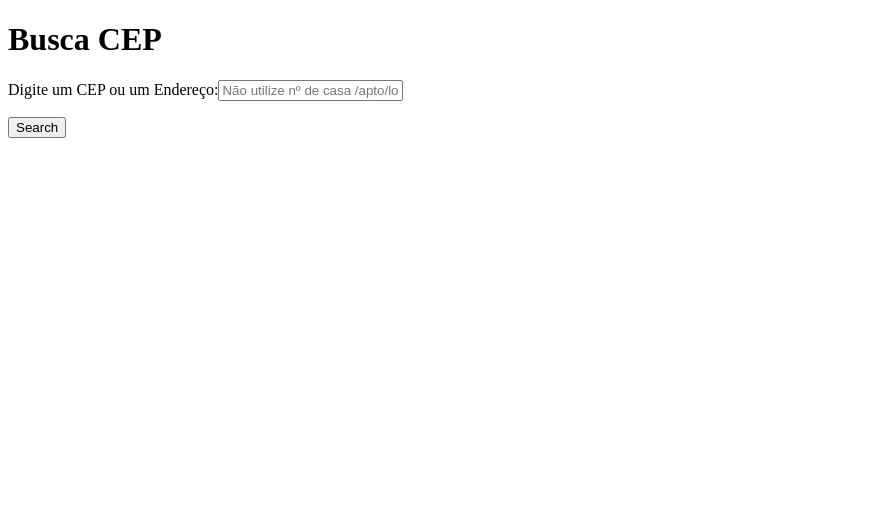
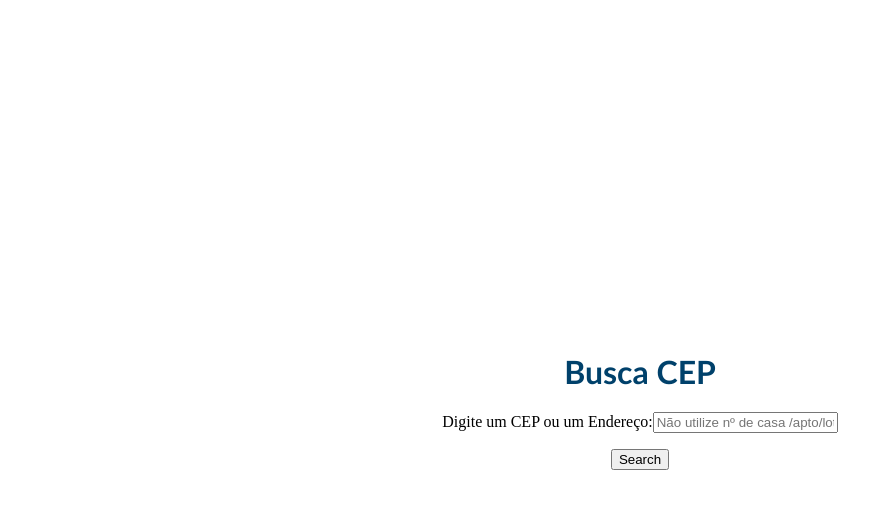
Before and after one commit to hudson-carlos/Buscador-de-CEP, a React (Create React App) app: page / in a window 1280 px wide. Shown: the top 508 px of the page, without its empty margins (0-893 px from the left). Built offline with nearby package versions, Linux system fonts and the light colour scheme.

Commit message:
feat: adicionado estilo para pagina home

```diff
--- a/src/components/ButtonSearch.jsx
+++ b/src/components/ButtonSearch.jsx
@@ -1,5 +1,6 @@
 import { useContext } from "react";
 import { useNavigate } from "react-router-dom";
+import { checkCEP } from "../myfunctions";
 import { MyContext } from "../provider";
 
 export default function Button({messageError, route, name}) {
@@ -10,7 +11,8 @@ export default function Button({messageError, route, name}) {
     <button
       type="button"
       onClick={() =>  {
-        if (cep) {
+        const cepCheck = checkCEP(cep);
+        if (cepCheck) {
           navigate(route);
         }
         else setError(messageError);
--- a/src/components/Forms.jsx
+++ b/src/components/Forms.jsx
@@ -7,9 +7,7 @@ export default function Forms({messageError}) {
   const { cep, setCep, error, setError } = useContext(MyContext);
   const navigate = useNavigate();
 
-  useEffect(() => {
-    setCep("");
-  }, []);
+  useEffect(() => setCep(""), []);
 
   const enterDown = event => {
     const cepCheck = checkCEP(cep);
--- /dev/null
+++ b/src/globalStyle.css
@@ -0,0 +1,9 @@
+body {
+    padding: 0;
+    margin: 0;
+    border: 0;
+    height: 100vh;
+    display: flex;
+    justify-content: center;
+    align-items: center;
+}
--- a/src/pages/Home.jsx
+++ b/src/pages/Home.jsx
@@ -1,12 +1,14 @@
 import ButtonSearch from "../components/ButtonSearch";
 import Forms from "../components/Forms";
+import "../globalStyle.css";
+import style from "../styles/home.module.css";
 
 function Home() {
   const messageError = "Informe o Endereço com no mínimo 3(três) caracteres!";
 
   return (
-    <main>
-      <h1>Busca CEP</h1>
+    <main className={style.home}>
+    <h1 className={style.title}>Busca CEP</h1>
     <Forms messageError={messageError} />
     <ButtonSearch
       messageError={messageError}
--- /dev/null
+++ b/src/styles/home.module.css
@@ -0,0 +1,11 @@
+.home {
+    display: flex;
+    flex-direction: column;
+    align-items: center;
+    height: 100%;
+}
+
+.title {
+    color: #00416b;
+    font-family: "Trebuchet MS", "arial", "helvetica", "Open Sans", sans-serif;
+}
```
